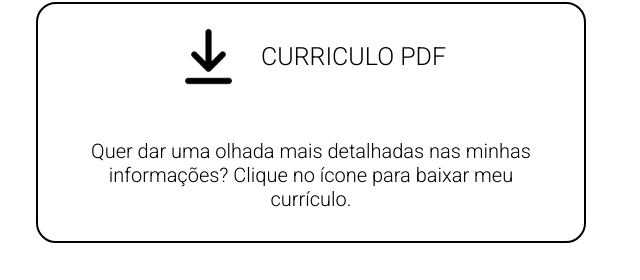
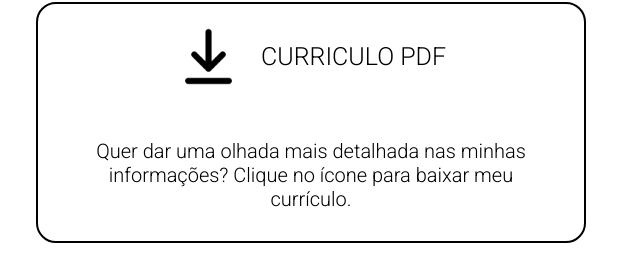
Before and after one commit to MariiGonzalez/portfolio_marianachagas, a plain HTML site: page index.html in a window 1280 px wide. Shown: the part 2351-2631 px from the top of the page, 624-1264 px from the left. Drawn offline with Linux system fonts and the light colour scheme.

Commit message:
Correção texto
Pequena correção de erro de português

```diff
--- a/index.html
+++ b/index.html
@@ -94,7 +94,7 @@
                     <img src="Icons/download_icon.png" alt="curriculo"/>
                     <h4>curriculo pdf</h4>
                 </a>
-                <p>Quer dar uma olhada mais detalhadas nas minhas informações? Clique no ícone para baixar meu currículo.</p>
+                <p>Quer dar uma olhada mais detalhada nas minhas informações? Clique no ícone para baixar meu currículo.</p>
             </div>
             <div class="caixa_redes">
                 <a href="https://www.linkedin.com/in/mariana-gonzalez-das-chagas-b9a588208?lipi=urn%3Ali%3Apage%3Ad_flagship3_profile_view_base_contact_details%3Bj616a9FTSoSWBYMC2ll25A%3D%3D" target="_blank" rel="noopener noreferrer" class="nome_redes">
```
